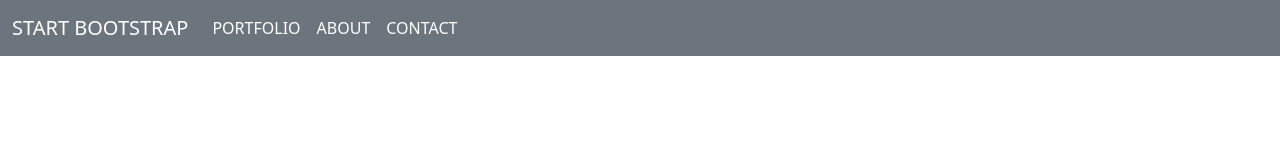
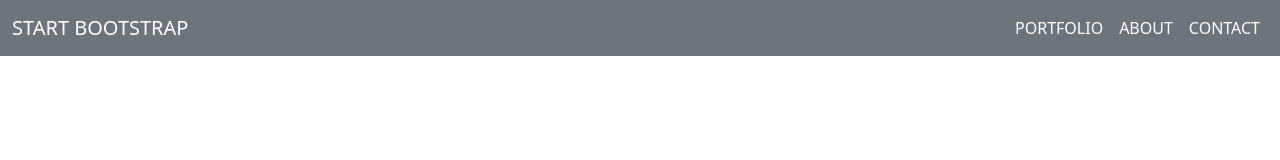
Before and after one commit to catclou/html-css-bootstrap-freelancer, a plain HTML site: page index.html in a window 1280 px wide. Drawn offline with nearby package versions, Linux system fonts and the light colour scheme.

Commit message:
rearranged li position

```diff
--- a/index.html
+++ b/index.html
@@ -18,8 +18,8 @@
                 aria-controls="navbarSupportedContent" aria-expanded="false" aria-label="Toggle navigation">
                 <span class="navbar-toggler-icon"></span>
             </button>
-            <div class="collapse navbar-collapse" id="navbarSupportedContent">
-                <ul class="navbar-nav me-auto mb-2 mb-lg-0">
+            <div class="collapse navbar-collapse">
+                <ul class="navbar-nav ms-auto">
                     <li class="nav-item">
                         <a class="nav-link text-uppercase text-white active" href="#">portfolio</a>
                     </li>
```
